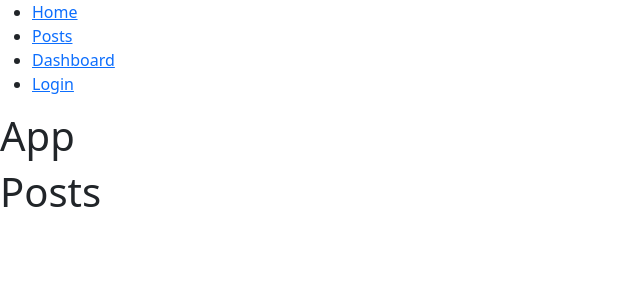
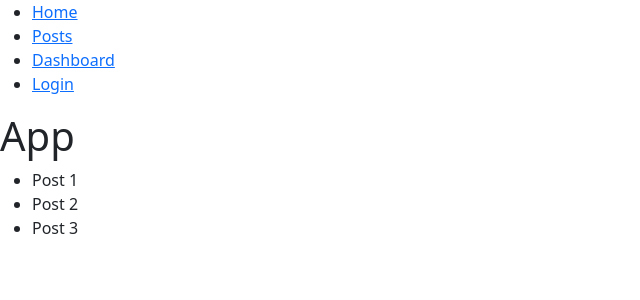
Before and after one commit to Yupiter78/react17-router, a React (Create React App) app: page /posts in a window 1280 px wide. Shown: the top 300 px of the page, without its empty margins (0-640 px from the left). Built offline with nearby package versions, Linux system fonts and the light colour scheme.

Commit message:
feat: add PostList & Post components

```diff
--- a/src/app/App.js
+++ b/src/app/App.js
@@ -1,19 +1,33 @@
 import React from "react";
 import NavBar from "./components/NavBar";
 import { Route, Switch } from "react-router-dom";
-import Posts from "./components/Posts";
 import Dashboard from "./components/Dashboard";
 import Login from "./components/Login";
 import Home from "./components/Home";
 import Stats from "./components/Stats";
+import Post from "./components/Post";
+import PostList from "./components/PostList";
 
 const App = () => {
+    const posts = [
+        { _id: 1, label: "Post 1" },
+        { _id: 2, label: "Post 2" },
+        { _id: 3, label: "Post 3" }
+    ];
     return (
         <>
             <NavBar />
             <h1>App</h1>
             <Switch>
-                <Route path="/posts" component={Posts} />
+                <Route
+                    path="/posts/:postId"
+                    render={(props) => <Post posts={posts} {...props} />}
+                />
+                <Route
+                    path="/posts"
+                    render={(props) => <PostList posts={posts} {...props} />}
+                />
+
                 <Route path="/dashboard/stats" component={Stats} />
                 <Route path="/dashboard" component={Dashboard} />
                 <Route path="/login" component={Login} />
--- /dev/null
+++ b/src/app/components/Post.jsx
@@ -0,0 +1,28 @@
+import React from "react";
+import PropTypes from "prop-types";
+
+const Post = ({
+    posts,
+    match: {
+        params: { postId }
+    }
+}) => {
+    console.log("postId: ", postId);
+    const post = posts.find(({ _id }) => _id.toString() === postId);
+    return post ? (
+        <h2>{post.label}</h2>
+    ) : (
+        <h2>{`Post with id: ${postId} not found`}</h2>
+    );
+};
+
+Post.propTypes = {
+    posts: PropTypes.array.isRequired,
+    match: PropTypes.shape({
+        params: PropTypes.shape({
+            postId: PropTypes.string.isRequired
+        }).isRequired
+    }).isRequired
+};
+
+export default Post;
--- /dev/null
+++ b/src/app/components/PostList.jsx
@@ -0,0 +1,21 @@
+import React from "react";
+import PropTypes from "prop-types";
+
+const PostList = ({ posts }) => {
+    if (!posts || posts.length === 0) return <p>No posts to display</p>;
+    return (
+        <ul>
+            {posts.map(({ _id, label }) => (
+                <li key={_id}>{label}</li>
+            ))}
+        </ul>
+    );
+};
+
+PostList.propTypes = {
+    posts: PropTypes.array.isRequired
+};
+
+PostList.defaultProps = [];
+
+export default PostList;
```
